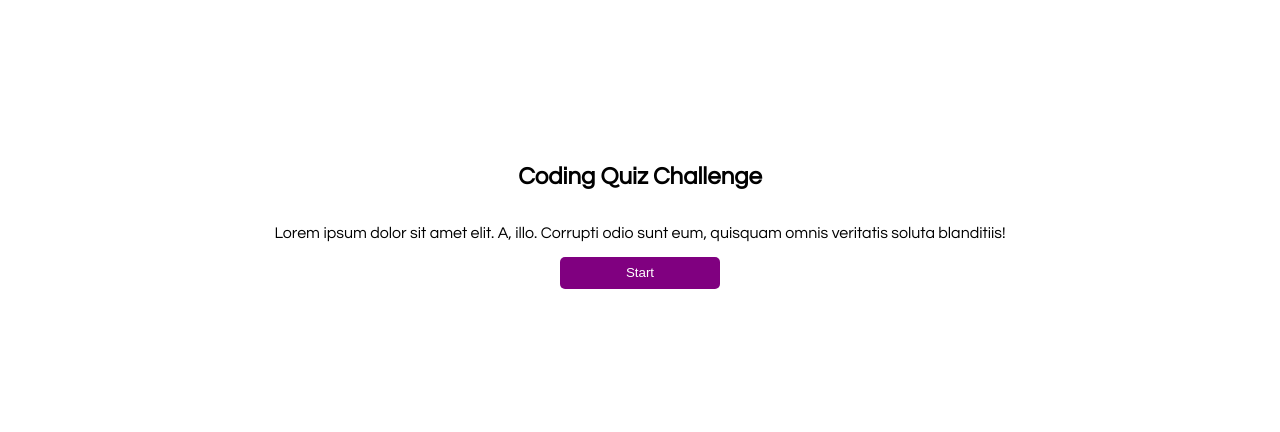
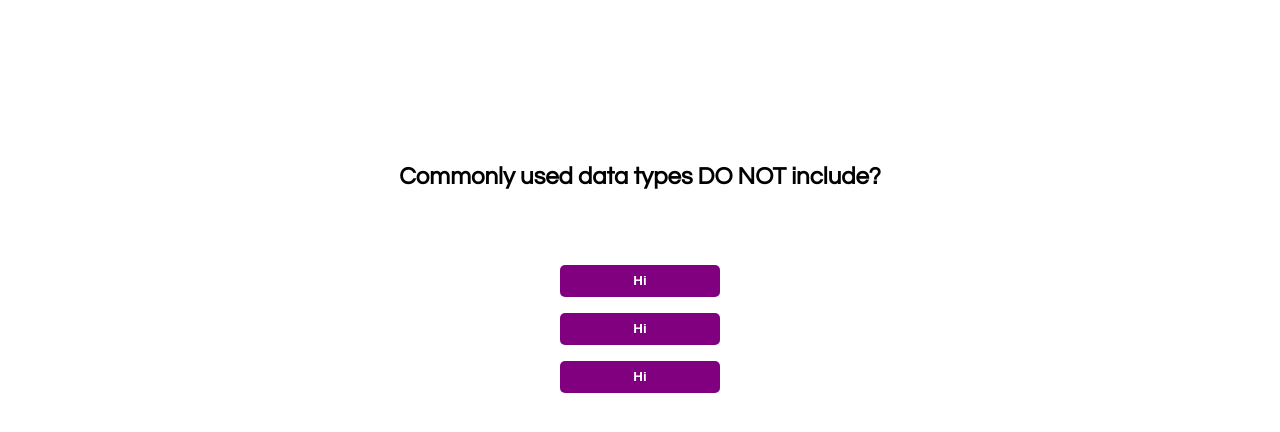
Before and after one commit to raaba241/programming-quiz-, a plain HTML site: page index.html in a window 1280 px wide. Both pictures are taken after a click on the button "Start". Shown: the part 84-516 px from the top of the page. Drawn offline with Linux system fonts and the light colour scheme.

Commit message:
created a way to load quiz question, added buttons after pressing start, and removing start button after pressing start

```diff
--- a/assets/css/style.css
+++ b/assets/css/style.css
@@ -29,9 +29,26 @@ button {
     height: 2rem;
     border: 0rem;
     border-radius: 5px;
+    font-weight: bold;
 }
 
 button:hover {
     background-color: rgb(74, 8, 131);
     cursor: pointer;
 }
+
+
+#quiz {
+    display: flex;
+    flex-direction: column;
+}
+
+#answers {
+    display: flex;
+    flex-direction: column;
+    margin: 1rem;
+}
+
+#answers button{
+    margin: 0.5rem;
+}
--- a/assets/js/script.js
+++ b/assets/js/script.js
@@ -0,0 +1,70 @@
+var quizQNA = [
+    {
+        question: "Commonly used data types DO NOT include?",
+        a: "1. strings",
+        b: "2. booleans",
+        c: "3. alerts",
+        d: "4. numbers",
+        correct: 'c'
+    },
+    {
+        question: "The condition if an if/else statement is enclosed with ________.",
+        a: "1. quotes",
+        b: "2. curly brackets",
+        c: "3. parenthesis",
+        d: "4. square brackets",
+        correct: 'c'
+
+    },
+    {
+        question: "Arrays in JavaScript can be used to store _________.",
+        a: "1. number and strings",
+        b: "2. other arrays",
+        c: "3. booleans",
+        d: "4. all of the above",
+        correct: 'd'
+
+    },
+    {
+        question: "String values must be enclosed within _________ when being assigned to variables.",
+        a: "1. commas",
+        b: "2. curly brackets",
+        c: "3. quotes",
+        d: "4. parenthesis",
+        correct: 'c'
+
+    },
+    {
+        question: "A very useful tool used during development and debugging for printing content to the debugger is:",
+        a: "1. JavaScript",
+        b: "2. terminal/bash",
+        c: "3. for loops",
+        d: "4. console.log",
+        correct: 'd'
+
+    },
+    {
+        question: "A very useful tool used during development and debugging for printing content to the debugger is:",
+        a: "1. JavaScript",
+        b: "2. terminal/bash",
+        c: "3. for loops",
+        d: "4. console.log",
+        correct: 'd'
+
+    }
+]
+
+var startButtonEl = document.getElementById("startQuizBtn");
+var timerEl = document.getElementById("timer");
+var questionEl = document.getElementById("question");
+var questionCounter = 0;
+var answerEl = document.getElementById("answers");
+var paraEl = document.getElementById("info")
+
+// function that occurs after pressing start button
+startButtonEl.addEventListener('click', function(){
+    questionEl.innerHTML = quizQNA[questionCounter].question;
+    paraEl.innerHTML = "";
+    answerEl.innerHTML = "<button>Hi</button><button>Hi</button><button>Hi</button>";
+    questionCounter++;
+});
--- a/index.html
+++ b/index.html
@@ -3,22 +3,26 @@
 <head>
     <meta charset="UTF-8">
     <meta name="viewport" content="width=device-width, initial-scale=1.0">
-    <title>Document</title>
+    <title>Programming Quiz</title>
     <link rel="stylesheet" href="./assets/css/style.css">
 </head>
 <body>
+
     <!-- Basic header to display timer and message -->
     <header>
         <h1>View high scores</h1>
-        <h1 id="timer">Time:</h1>
+        <h1 id="timer">Time: </h1>
     </header>
 
     <main>
-        <h2>Coding Quiz Challenge</h2>
-        <p>Lorem ipsum dolor sit amet  elit. A, illo. Corrupti  odio sunt eum, quisquam omnis veritatis soluta blanditiis!</p>
-        <button>Start</button>
+        <h2 id="question">Coding Quiz Challenge</h2>
+        <p id="info">Lorem ipsum dolor sit amet  elit. A, illo. Corrupti  odio sunt eum, quisquam omnis veritatis soluta blanditiis!</p>
+        <section id="answers">
+            <button id="startQuizBtn">Start</button>
+        </section>
+
     </main>
 
-
+    <script src="./assets/js/script.js"></script>
 </body>
 </html>
```
